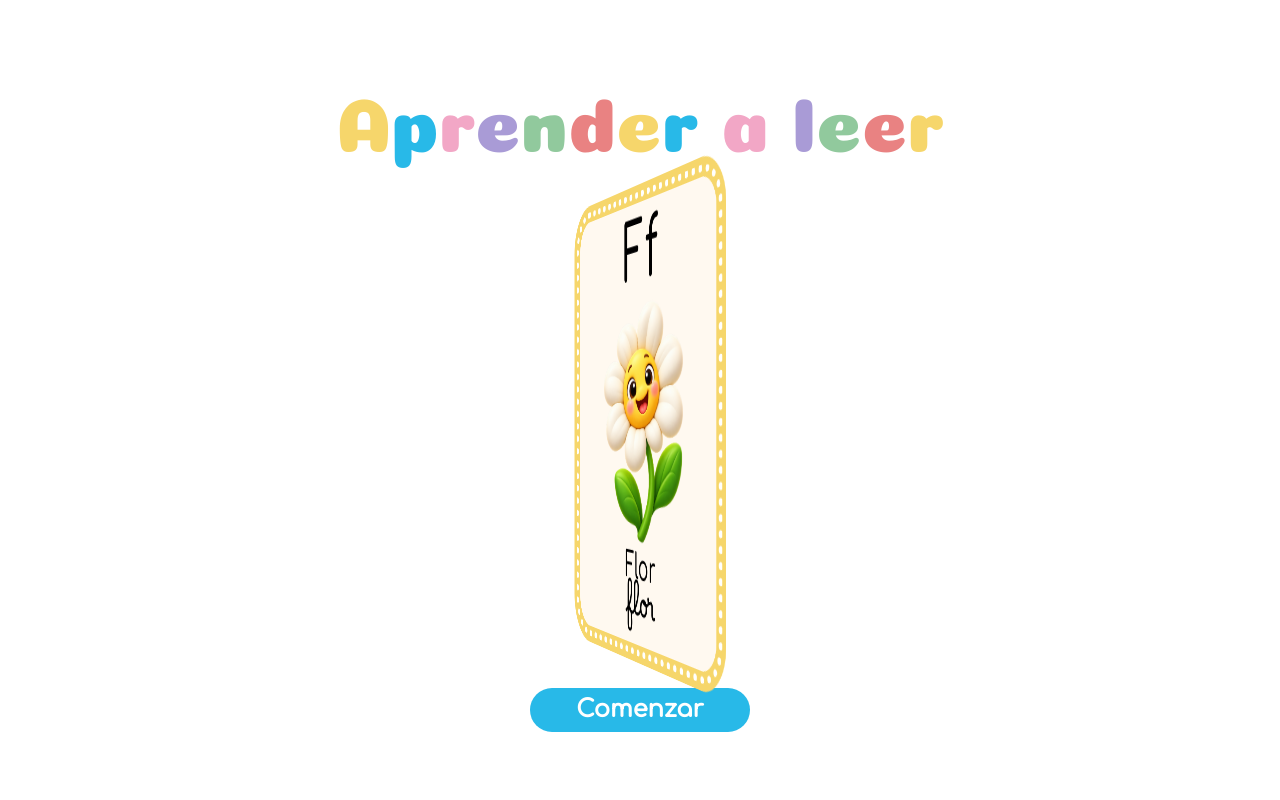
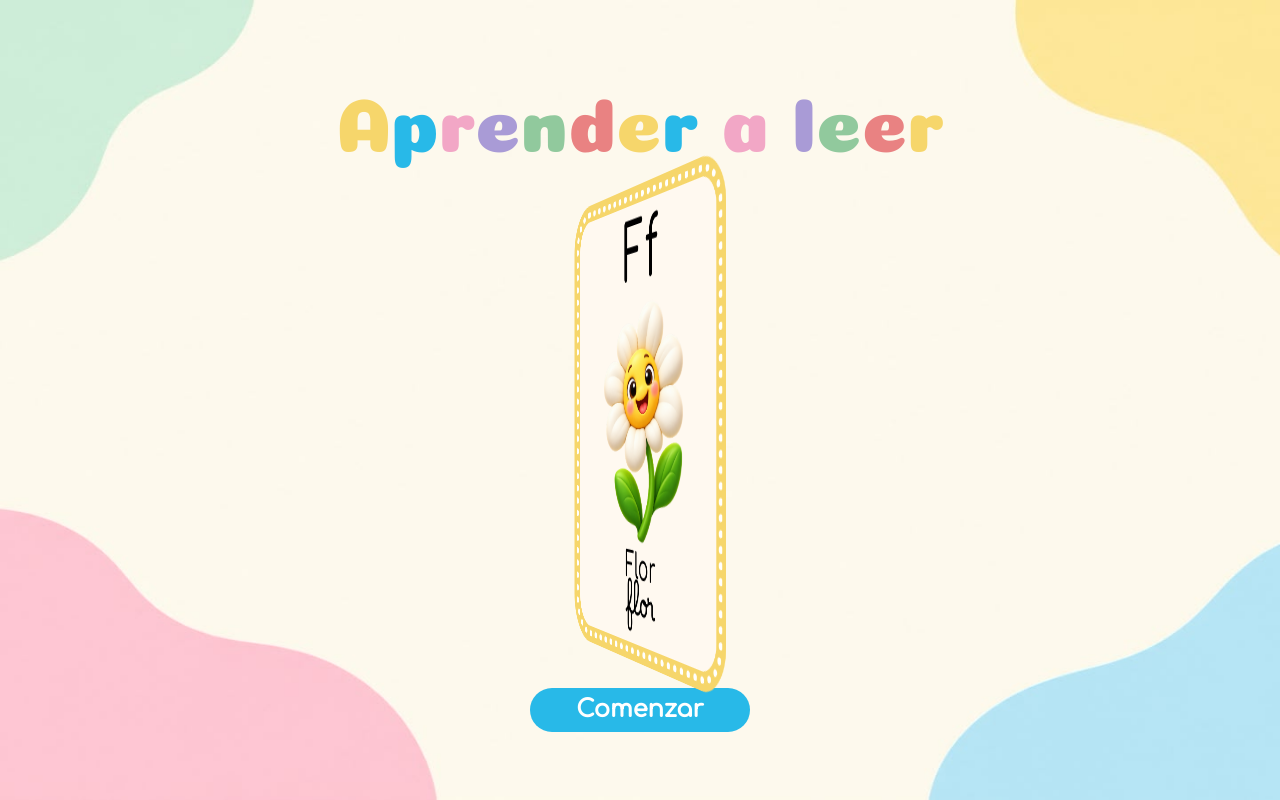
Before and after one commit to david-aravena-poblete/aprender-a-leer, a Next.js app: page / in a window 1280 px wide. Built offline with nearby package versions, Linux system fonts and the light colour scheme.

Commit message:
add: background

```diff
--- a/src/app/(home)/page.js
+++ b/src/app/(home)/page.js
@@ -11,6 +11,7 @@ export default function HomePage() {
     <main className={styles.page}>
       <Container size="xl">
         <Stack gap="md" align="center" justify="center">
+
 
           <TitleColors text="Aprender a leer" />
 
--- a/src/app/globals.css
+++ b/src/app/globals.css
@@ -47,3 +47,24 @@ body {
 body {
   font-family: var(--font-family-print);
 }
+
+
+.background {
+  position: relative;
+  isolation: isolate;
+
+  width: 100%;
+  min-height: 100dvh;
+
+  background-color: #FFF9F0;
+  background-image: url("/bg_aprender_a_leer.jpeg");
+  background-repeat: no-repeat;
+  background-position: center;
+  background-size: cover;
+}
+
+@media (max-width: 600px) {
+  .background {
+    background-position: center center;
+  }
+}
--- a/src/app/layout.js
+++ b/src/app/layout.js
@@ -34,7 +34,11 @@ export const metadata = {
 export default function RootLayout({ children }) {
   return (
     <html lang="es" className={`${comfortaa.variable} ${borel.variable} ${coiny.variable}`}>
-      <body>{children}</body>
+      <body>
+        <div className="background">
+          {children}
+        </div>
+      </body>
     </html>
   );
 }
```
Also changed, not shown: public/bg_aprender_a_leer.jpeg (added).
